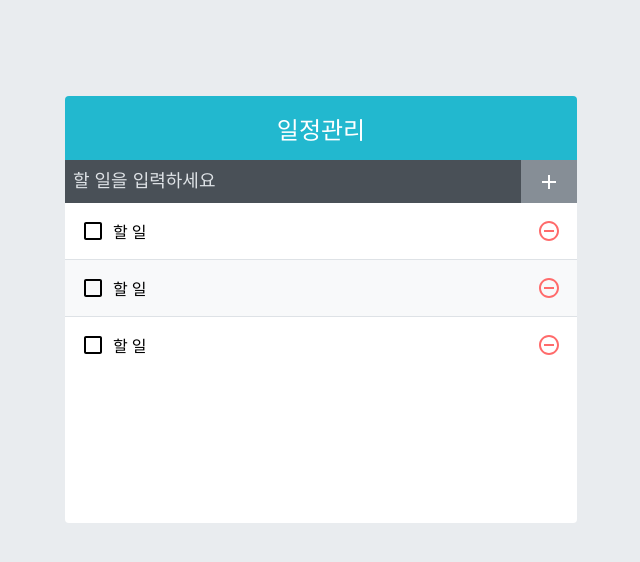
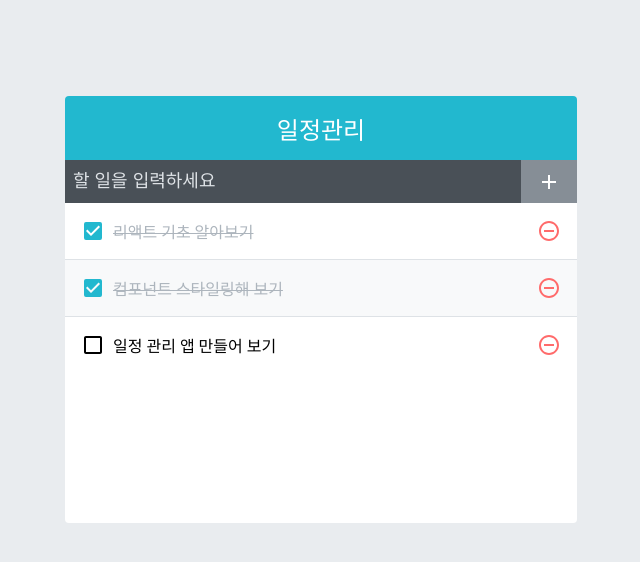
Before and after one commit to OhYeHwan/reactMobx, a React (Create React App) app in the folder todo-app/: page / in a window 1280 px wide. Shown: the top 562 px of the page, without its empty margins (319-959 px from the left). Built offline with nearby package versions, Linux system fonts and the light colour scheme.

Commit message:
2021-03-05 10.일정관리웹 만들기 완료

```diff
--- a/todo-app/src/App.js
+++ b/todo-app/src/App.js
@@ -1,13 +1,64 @@
-import React from 'react';
+import React, { useState, useRef, useCallback } from 'react';
 import TodoTemplate from './components/TodoTemplate';
 import TodoInsert from './components/TodoInsert';
 import TodoList from './components/TodoList';
 
 const App = () => {
+  const [todos, setTodos] = useState([
+    {
+      id: 1,
+      text: '리액트 기초 알아보기',
+      checked: true,
+    },
+    {
+      id: 2,
+      text: '컴포넌트 스타일링해 보기',
+      checked: true,
+    },
+    {
+      id: 3,
+      text: '일정 관리 앱 만들어 보기',
+      checked: false,
+    },
+  ]);
+
+  const nextId = useRef(4);
+
+  const onInsert = useCallback(
+    (text) => {
+      const todo = {
+        id: nextId.current,
+        text,
+        checked: false,
+      };
+      setTodos(todos.concat(todo));
+      nextId.current += 1;
+    },
+    [todos],
+  );
+
+  const onRemove = useCallback(
+    (id) => {
+      setTodos(todos.filter((todo) => todo.id !== id));
+    },
+    [todos],
+  );
+
+  const onToggle = useCallback(
+    (id) => {
+      setTodos(
+        todos.map((todo) =>
+          todo.id === id ? { ...todo, checked: !todo.checked } : todo,
+        ),
+      );
+    },
+    [todos],
+  );
+
   return (
     <TodoTemplate>
-      <TodoInsert />
-      <TodoList />
+      <TodoInsert onInsert={onInsert} />
+      <TodoList todos={todos} onRemove={onRemove} onToggle={onToggle} />
     </TodoTemplate>
   );
 };
--- a/todo-app/src/components/TodoInsert.js
+++ b/todo-app/src/components/TodoInsert.js
@@ -1,14 +1,33 @@
-import React from 'react';
+import React, { useState, useCallback } from 'react';
 import { MdAdd } from 'react-icons/md';
+import './TodoInsert.scss';
 /*
 https://react-icons.netlify.com/#/icons/md
 */
-import './TodoInsert.scss';
 
-const TodoInsert = () => {
+const TodoInsert = ({ onInsert }) => {
+  const [value, setValue] = useState('');
+
+  const onChange = useCallback((e) => {
+    setValue(e.target.value);
+  }, []);
+
+  const onSubmit = useCallback(
+    (e) => {
+      onInsert(value);
+      setValue('');
+      e.preventDefault();
+    },
+    [onInsert, value],
+  );
+
   return (
-    <form className="TodoInsert">
-      <input placeholder="할 일을 입력하세요" />
+    <form className="TodoInsert" onSubmit={onSubmit}>
+      <input
+        placeholder="할 일을 입력하세요"
+        value={value}
+        onChange={onChange}
+      />
       <button type="submit">
         <MdAdd />
       </button>
--- a/todo-app/src/components/TodoList.js
+++ b/todo-app/src/components/TodoList.js
@@ -2,12 +2,17 @@
 import TodoListItem from './TodoListItem';
 import './TodoList.scss';
 
-const TodoList = () => {
+const TodoList = ({ todos, onRemove, onToggle }) => {
   return (
     <div className="TodoList">
-      <TodoListItem />
-      <TodoListItem />
-      <TodoListItem />
+      {todos.map((todo) => (
+        <TodoListItem
+          todo={todo}
+          key={todo.id}
+          onRemove={onRemove}
+          onToggle={onToggle}
+        />
+      ))}
     </div>
   );
 };
--- a/todo-app/src/components/TodoListItem.js
+++ b/todo-app/src/components/TodoListItem.js
@@ -4,16 +4,18 @@
   MdCheckBox,
   MdRemoveCircleOutline,
 } from 'react-icons/md';
+import cn from 'classnames';
 import './TodoListItem.scss';
 
-const TodoListItem = () => {
+const TodoListItem = ({ todo, onRemove, onToggle }) => {
+  const { id, text, checked } = todo;
   return (
     <div className="TodoListItem">
-      <div className="checkbox">
-        <MdCheckBoxOutlineBlank />
-        <div className="text">할 일</div>
+      <div className={cn('checkbox', { checked })} onClick={() => onToggle(id)}>
+        {checked ? <MdCheckBox /> : <MdCheckBoxOutlineBlank />}
+        <div className="text">{text}</div>
       </div>
-      <div className="remove">
+      <div className="remove" onClick={() => onRemove(id)}>
         <MdRemoveCircleOutline />
       </div>
     </div>
--- a/todo-app/src/components/TodoListItem.scss
+++ b/todo-app/src/components/TodoListItem.scss
@@ -18,7 +18,7 @@
       margin-left: 0.5rem;
       flex: 1;
     }
-    &:checked {
+    &.checked {
       svg {
         color: #22b8cf;
       }
```
